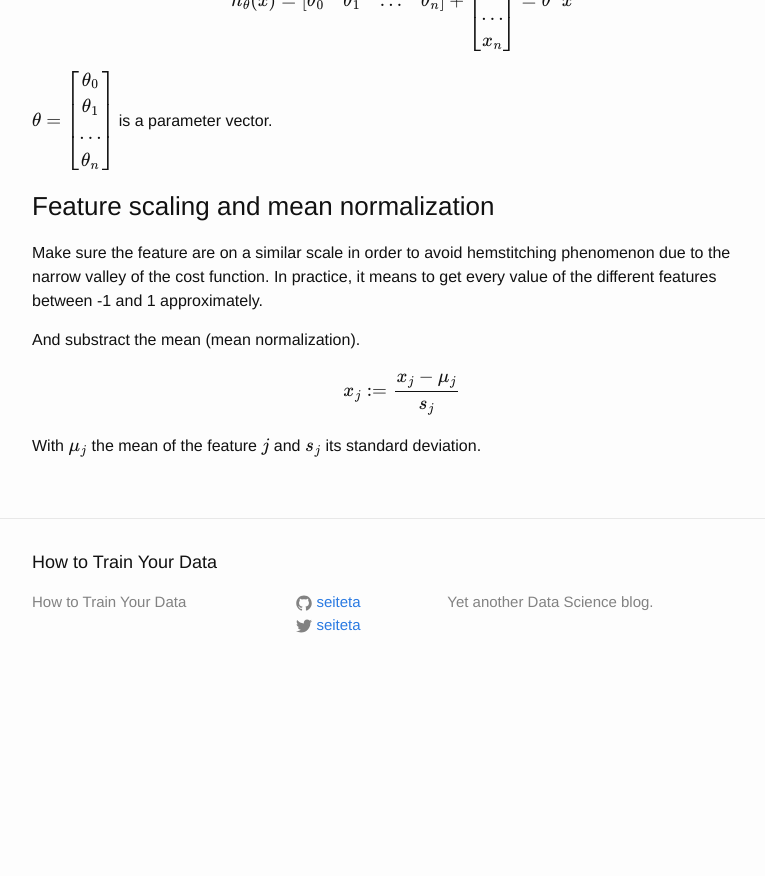
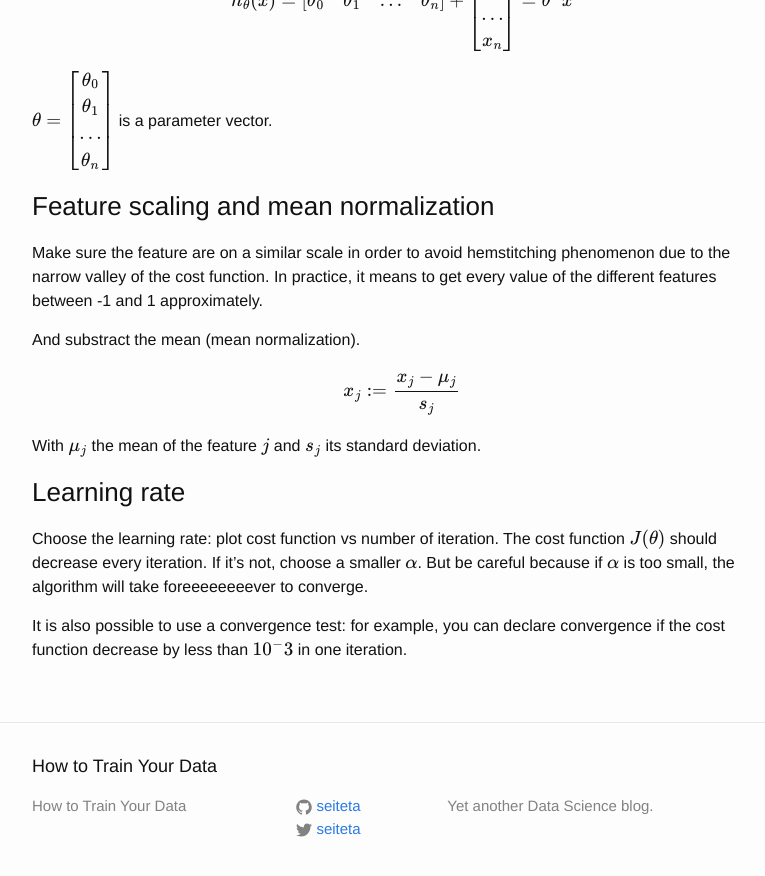
Before and after one commit to seiteta/seiteta.github.io_old, a Jekyll site: the page built from _posts/2014-12-04-machine-learning-notes.md, in a window 1280 px wide and 900 px high, scrolled down 2348 px. Shown: the top 876 px of the window, without its empty margins (238-1003 px from the left). Built offline with Jekyll 4.4.1, drawn with Linux system fonts in a browser that asks for light colours; formulas are drawn with MathJax 3; before the commit the page ends 3044 px from its top, so only the background shows below that.

Commit message:
Update 2014-12-04-machine-learning-notes.md

```diff
--- a/_posts/2014-12-04-machine-learning-notes.md
+++ b/_posts/2014-12-04-machine-learning-notes.md
@@ -92,3 +92,8 @@ And substract the mean (mean normalization).
 $$x_j := \dfrac{x_j - \mu_j}{s_j}$$
 
 With $$\mu_j$$ the mean of the feature $$j$$ and $$s_j$$ its standard deviation.
+
+### Learning rate
+Choose the learning rate: plot cost function vs number of iteration. The cost function $$J(\theta)$$ should decrease every iteration. If it's not, choose a smaller $$\alpha$$. But be careful because if $$\alpha$$ is too small, the algorithm will take foreeeeeeeever to converge.
+
+It is also possible to use a convergence test: for example, you can declare convergence if the cost function decrease by less than $$10^-3$$ in one iteration.
```
